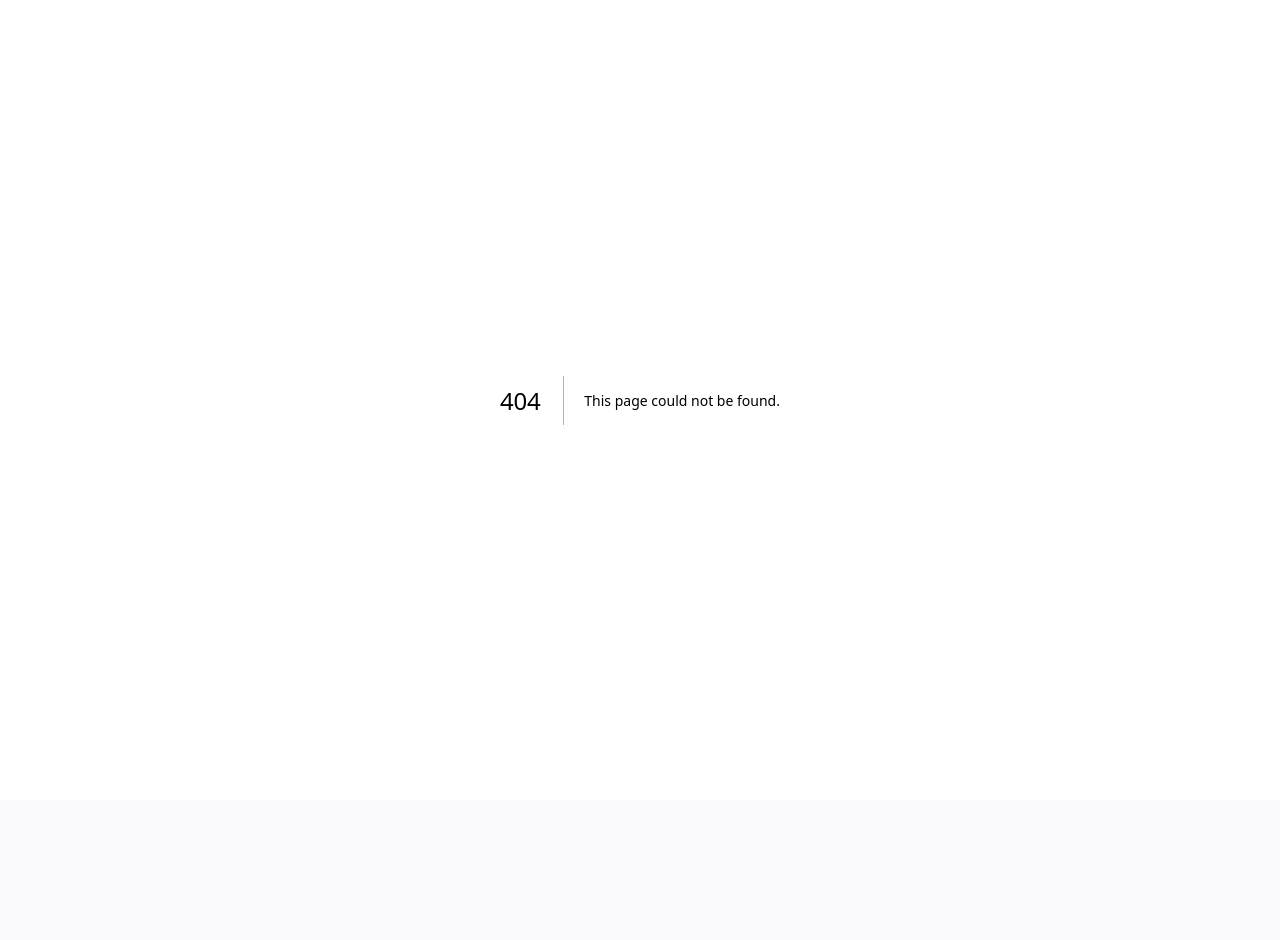
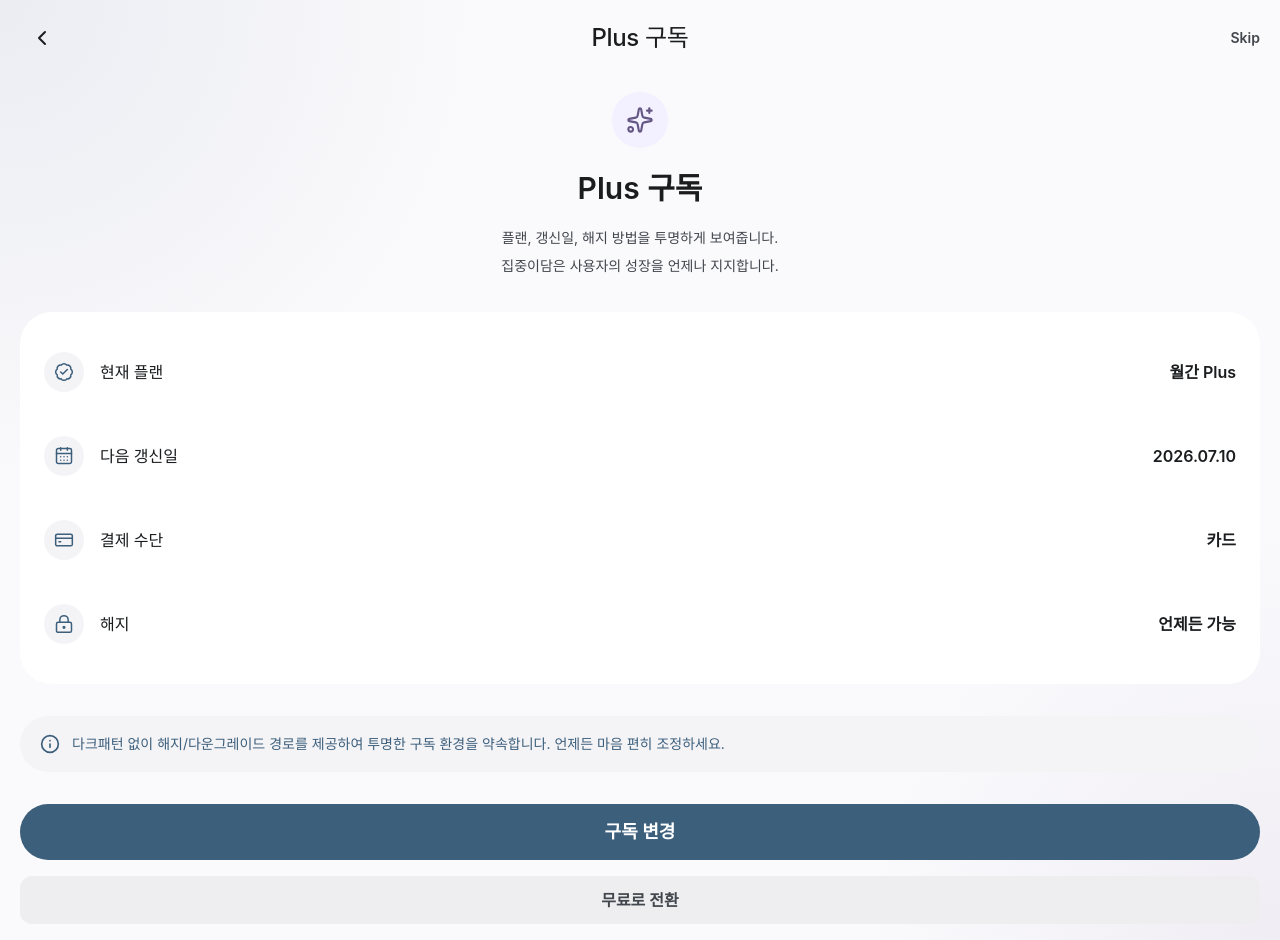
Before and after one commit to The-Myeotzari/focusdam, a Next.js app: page /settings/plus in a window 1280 px wide. Before the commit this address had no page. Before the commit the page ends 800 px from the top, so only its background shows below. Built offline with nearby package versions, Linux system fonts and the light colour scheme.

Commit message:
feat: plus 구독 화면 구현 #4

```diff
--- /dev/null
+++ b/src/app/settings/plus/page.tsx
@@ -0,0 +1,11 @@
+import type { Metadata } from 'next';
+
+import { PlusSubscriptionPage } from '@/widgets/settings';
+
+export const metadata: Metadata = {
+  title: 'Plus 구독',
+};
+
+export default function Page() {
+  return <PlusSubscriptionPage />;
+}
--- /dev/null
+++ b/src/entities/plus-subscription/api/plus-subscription.queries.ts
@@ -0,0 +1,48 @@
+import type { PlusSubscription } from '../model/plus-subscription.types';
+
+const DEFAULT_PLUS_SUBSCRIPTION: PlusSubscription = {
+  canCancel: true,
+  nextBillingDate: '2026-07-10',
+  paymentMethod: '카드',
+  planName: '월간 Plus',
+  status: 'active',
+};
+
+function isPlusSubscription(value: unknown): value is PlusSubscription {
+  if (!value || typeof value !== 'object') {
+    return false;
+  }
+
+  const subscription = value as Record<string, unknown>;
+
+  return (
+    typeof subscription.canCancel === 'boolean' &&
+    typeof subscription.nextBillingDate === 'string' &&
+    typeof subscription.paymentMethod === 'string' &&
+    typeof subscription.planName === 'string' &&
+    ['active', 'inactive', 'pastDue'].includes(String(subscription.status))
+  );
+}
+
+export async function getPlusSubscription(): Promise<PlusSubscription> {
+  const endpoint = process.env.PLUS_SUBSCRIPTION_API_URL;
+
+  if (!endpoint) {
+    return DEFAULT_PLUS_SUBSCRIPTION;
+  }
+
+  try {
+    const response = await fetch(endpoint, {
+      cache: 'no-store',
+    });
+
+    if (!response.ok) {
+      return DEFAULT_PLUS_SUBSCRIPTION;
+    }
+
+    const data: unknown = await response.json();
+    return isPlusSubscription(data) ? data : DEFAULT_PLUS_SUBSCRIPTION;
+  } catch {
+    return DEFAULT_PLUS_SUBSCRIPTION;
+  }
+}
--- /dev/null
+++ b/src/entities/plus-subscription/index.ts
@@ -0,0 +1,5 @@
+export { getPlusSubscription } from './api/plus-subscription.queries';
+export type {
+  PlusSubscription,
+  PlusSubscriptionStatus,
+} from './model/plus-subscription.types';
--- a/src/widgets/settings/index.ts
+++ b/src/widgets/settings/index.ts
@@ -8,6 +8,7 @@ export { ConsentManagementPage } from './ui/consent-management-page';
 export { DataExportPage } from './ui/data-export-page';
 export { DataManagementPage } from './ui/data-management-page';
 export { NotificationManagementPage } from './ui/notification-management-page';
+export { PlusSubscriptionPage } from './ui/plus-subscription-page';
 export { SettingsHomePage } from './ui/settings-home-page';
 export { SettingsMenu } from './ui/settings-menu';
 export { SettingsMenuItem } from './ui/settings-menu-item';
--- /dev/null
+++ b/src/widgets/settings/ui/plus-subscription-page.tsx
@@ -0,0 +1,135 @@
+// Plus 구독 페이지
+
+import {
+  BadgeCheck,
+  CalendarDays,
+  ChevronLeft,
+  CreditCard,
+  Info,
+  LockKeyhole,
+  Sparkles,
+} from 'lucide-react';
+import Link from 'next/link';
+
+import { getPlusSubscription } from '@/entities/plus-subscription';
+
+type SubscriptionInfoRowProps = {
+  icon: typeof BadgeCheck;
+  label: string;
+  value: string;
+};
+
+function formatBillingDate(date: string) {
+  return date.replaceAll('-', '.');
+}
+
+function SubscriptionInfoRow({ icon: Icon, label, value }: SubscriptionInfoRowProps) {
+  return (
+    <li className="flex min-h-[72px] items-center gap-4">
+      <span
+        className="grid size-10 shrink-0 place-items-center rounded-full bg-[var(--color-surface-container-low)] text-[var(--color-primary)]"
+        aria-hidden="true"
+      >
+        <Icon size={20} strokeWidth={1.8} />
+      </span>
+
+      <span className="text-base font-medium text-[var(--color-on-surface)]">{label}</span>
+      <strong className="ml-auto text-base font-semibold text-[var(--color-on-surface)]">
+        {value}
+      </strong>
+    </li>
+  );
+}
+
+export async function PlusSubscriptionPage() {
+  const subscription = await getPlusSubscription();
+
+  return (
+    <main className="flex min-h-screen flex-col gap-8 px-5 py-4">
+      {/* TODO: 페이지 헤더 영역 추후 분리 필요*/}
+      <header className="flex items-center gap-3">
+        <Link
+          href="/settings"
+          aria-label="설정으로 돌아가기"
+          className="grid size-11 place-items-center rounded-full"
+        >
+          <ChevronLeft size={24} aria-hidden="true" />
+        </Link>
+
+        <h1 className="flex-1 text-center text-[24px] leading-8">Plus 구독</h1>
+
+        <Link
+          href="/settings"
+          className="min-w-11 text-right text-sm font-semibold text-[var(--color-on-surface-variant)]"
+        >
+          Skip
+        </Link>
+      </header>
+
+      <section className="grid justify-items-center gap-5 text-center">
+        <span
+          className="grid size-14 place-items-center rounded-full bg-[var(--ds-premium)] text-[var(--ds-premium-ink)]"
+          aria-hidden="true"
+        >
+          <Sparkles size={28} strokeWidth={1.8} />
+        </span>
+
+        <div>
+          <h2 className="text-[30px] font-semibold leading-10 text-[var(--color-on-surface)]">
+            Plus 구독
+          </h2>
+          <p className="mt-4 text-sm leading-7 text-[var(--color-on-surface-variant)]">
+            플랜, 갱신일, 해지 방법을 투명하게 보여줍니다.
+            <br />
+            집중이담은 사용자의 성장을 언제나 지지합니다.
+          </p>
+        </div>
+      </section>
+
+      <section
+        aria-label="Plus 구독 정보"
+        className="rounded-[var(--radius-xxl)] bg-[var(--color-surface-container-lowest)] px-6 py-6 shadow-[var(--shadow-card)]"
+      >
+        <ul className="grid gap-3">
+          <SubscriptionInfoRow
+            icon={BadgeCheck}
+            label="현재 플랜"
+            value={subscription.planName}
+          />
+          <SubscriptionInfoRow
+            icon={CalendarDays}
+            label="다음 갱신일"
+            value={formatBillingDate(subscription.nextBillingDate)}
+          />
+          <SubscriptionInfoRow
+            icon={CreditCard}
+            label="결제 수단"
+            value={subscription.paymentMethod}
+          />
+          <SubscriptionInfoRow
+            icon={LockKeyhole}
+            label="해지"
+            value={subscription.canCancel ? '언제든 가능' : '문의 필요'}
+          />
+        </ul>
+      </section>
+
+      <div className="rounded-[var(--radius-xxl)] bg-[var(--color-surface-container-low)] px-5 py-4">
+        <p className="flex items-start gap-3 text-sm leading-6 text-[var(--color-primary)]">
+          <Info size={20} className="mt-0.5 shrink-0" aria-hidden="true" />
+          다크패턴 없이 해지/다운그레이드 경로를 제공하여 투명한 구독 환경을 약속합니다.
+          언제든 마음 편히 조정하세요.
+        </p>
+      </div>
+
+      <div className="mt-auto grid gap-4">
+        <button type="button" className="site-button site-button--primary w-full">
+          구독 변경
+        </button>
+        <button type="button" className="site-button site-button--secondary w-full">
+          무료로 전환
+        </button>
+      </div>
+    </main>
+  );
+}
```
Also changed, not shown: src/entities/plus-subscription/model/plus-subscription.types.ts (added, +9 -0 lines).
